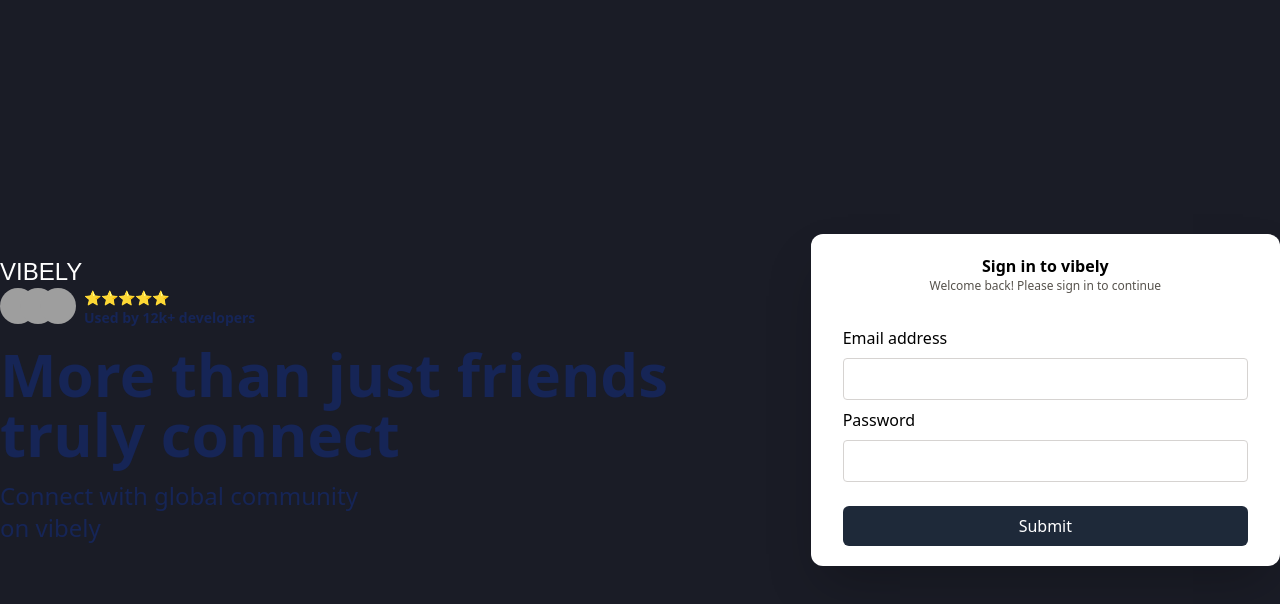
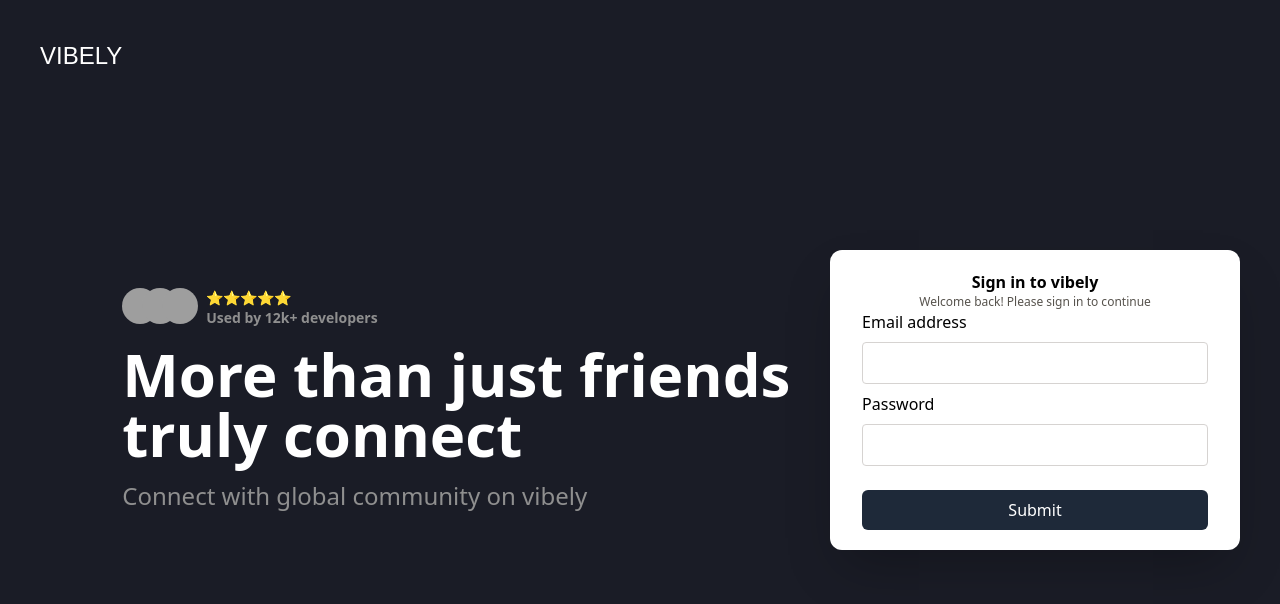
Before and after one commit to Jyoti-246/Vibely, a React (Vite) app: page /login in a window 1280 px wide. Shown: the top 604 px of the page. Built offline with nearby package versions, Linux system fonts and the light colour scheme; grey boxes are pictures that could not be loaded; a web font is replaced by a local one.

Commit message:
update login

```diff
--- a/features/authentication/SignInForm.jsx
+++ b/features/authentication/SignInForm.jsx
@@ -26,11 +26,7 @@
   }
 
   return (
-    <form
-      action=""
-      className="mt-8 flex flex-col gap-2"
-      onSubmit={handleSubmit}
-    >
+    <form action="" className="flex flex-col gap-2" onSubmit={handleSubmit}>
       <label htmlFor="email">Email address</label>
       <input
         type="email"
--- a/pages/SignIn.jsx
+++ b/pages/SignIn.jsx
@@ -4,12 +4,11 @@
 
 const SignIn = () => {
   return (
-    <div className="bg-background flex h-screen items-center">
-      <div className="flex-2 text-blue-950">
-        <span>
+    <div className="bg-background flex h-screen p-10">
       <Logo />
-        </span>
-        <span className="flex flex-col gap-4">
+
+      <div className="flex w-full items-center justify-between gap-4">
+        <span className="flex flex-2 flex-col gap-4">
           <div className="flex gap-2">
             <span className="flex -space-x-4">
               <img
@@ -28,20 +27,19 @@
                 className="h-9 w-9 rounded-full"
               />
             </span>
-            <span className="text-sm font-semibold">
+            <span className="text-text-secondary text-sm font-semibold">
               <p>⭐⭐⭐⭐⭐</p>
               <p>Used by 12k+ developers</p>
             </span>
           </div>
-          <span className="text-6xl font-bold">
+          <span className="text-text-primary text-6xl font-bold">
             More than just friends truly connect
           </span>
-          <span className="w-92 text-2xl">
+          <span className="text-text-secondary text-2xl">
             Connect with global community on vibely
           </span>
         </span>
-      </div>
-      <div className="h-fit flex-1 rounded-xl bg-white px-8 py-5 shadow-2xl">
+        <div className="flex-1 rounded-xl bg-white px-8 py-5 shadow-2xl">
           <div className="flex flex-col items-center">
             <span className="font-bold">Sign in to vibely</span>
             <span className="text-xs font-medium text-stone-600">
@@ -51,6 +49,7 @@
           <SignInForm />
         </div>
       </div>
+    </div>
   );
 };
 
```
Lines whose indentation alone changed are shown as unchanged.
